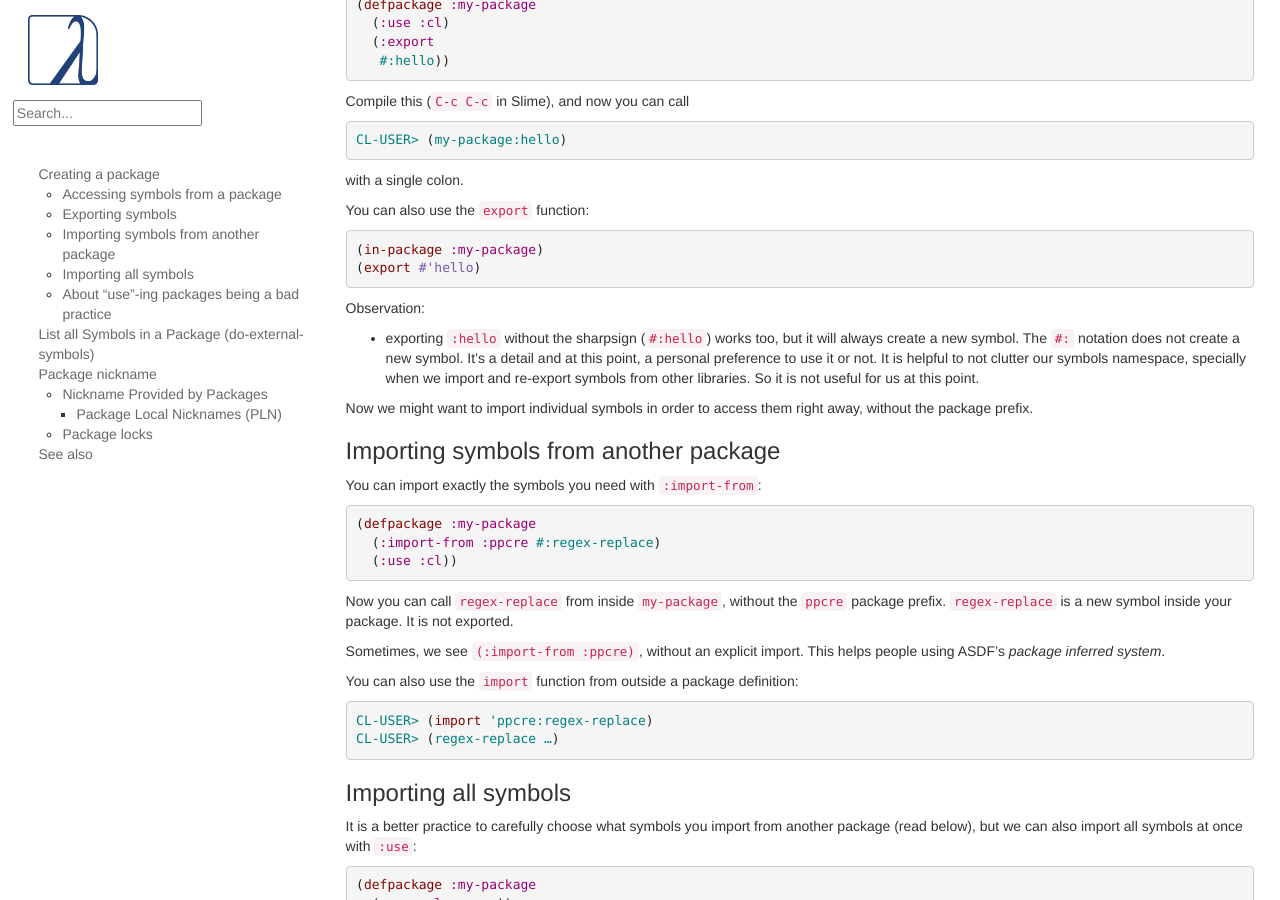
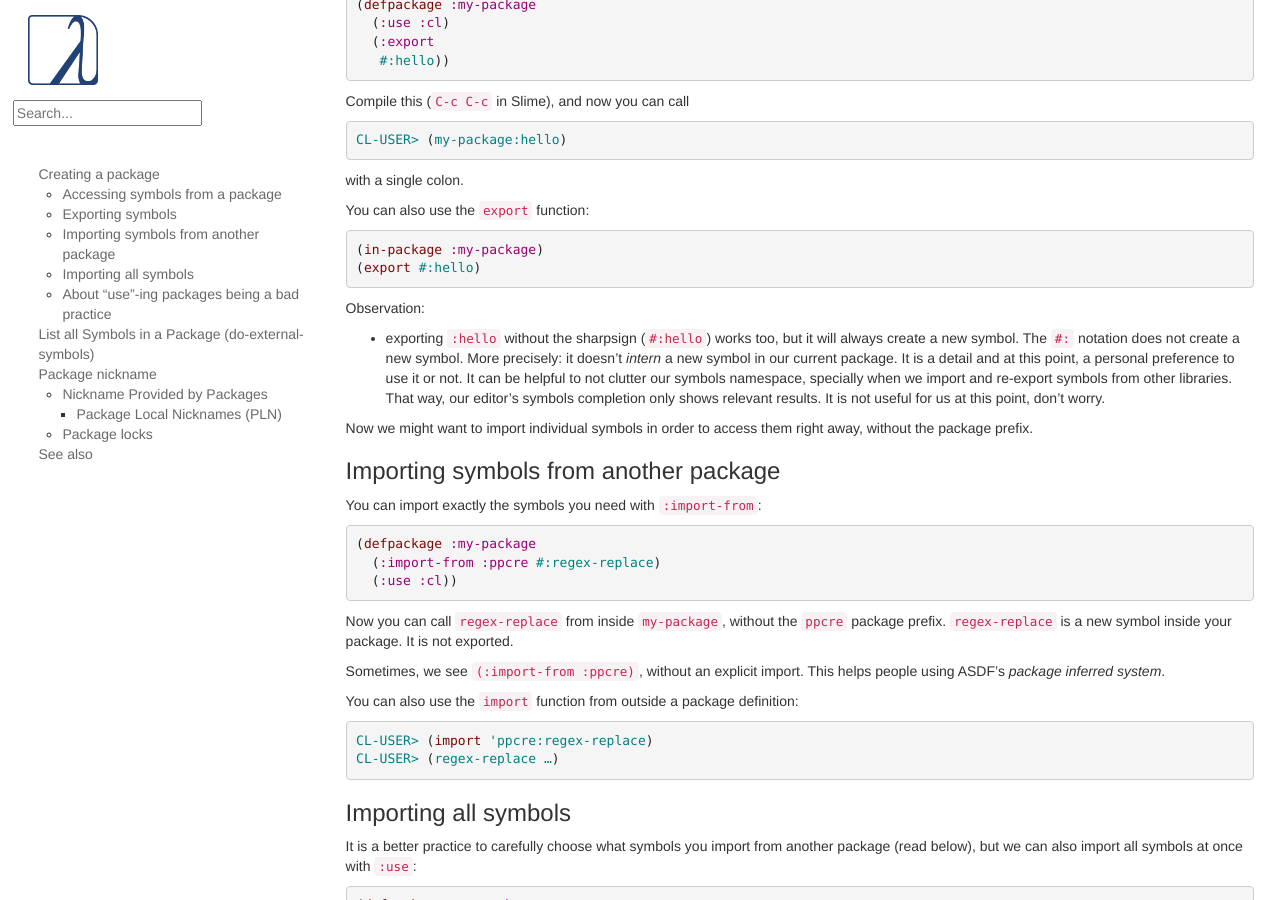
Before and after one commit to LispCookbook/cl-cookbook, a Jekyll site: the page built from packages.md, in a window 1280 px wide and 900 px high, scrolled down 1828 px. Built offline with Jekyll 4.4.1, drawn with Linux system fonts in a browser that asks for light colours.

Commit message:
package: #: better phrasing

```diff
--- a/packages.md
+++ b/packages.md
@@ -126,12 +126,12 @@ You can also use the `export` function:
 
 ~~~lisp
 (in-package :my-package)
-(export #'hello)
+(export #:hello)
 ~~~
 
 Observation:
 
-- exporting `:hello` without the sharpsign (`#:hello`) works too, but it will always create a new symbol. The `#:` notation does not create a new symbol. It's a detail and at this point, a personal preference to use it or not. It is helpful to not clutter our symbols namespace, specially when we import and re-export symbols from other libraries. So it is not useful for us at this point.
+- exporting `:hello` without the sharpsign (`#:hello`) works too, but it will always create a new symbol. The `#:` notation does not create a new symbol. More precisely: it doesn't *intern* a new symbol in our current package. It is a detail and at this point, a personal preference to use it or not. It can be helpful to not clutter our symbols namespace, specially when we import and re-export symbols from other libraries. That way, our editor's symbols completion only shows relevant results. It is not useful for us at this point, don't worry.
 
 Now we might want to import individual symbols in order to access them right
 away, without the package prefix.
```
